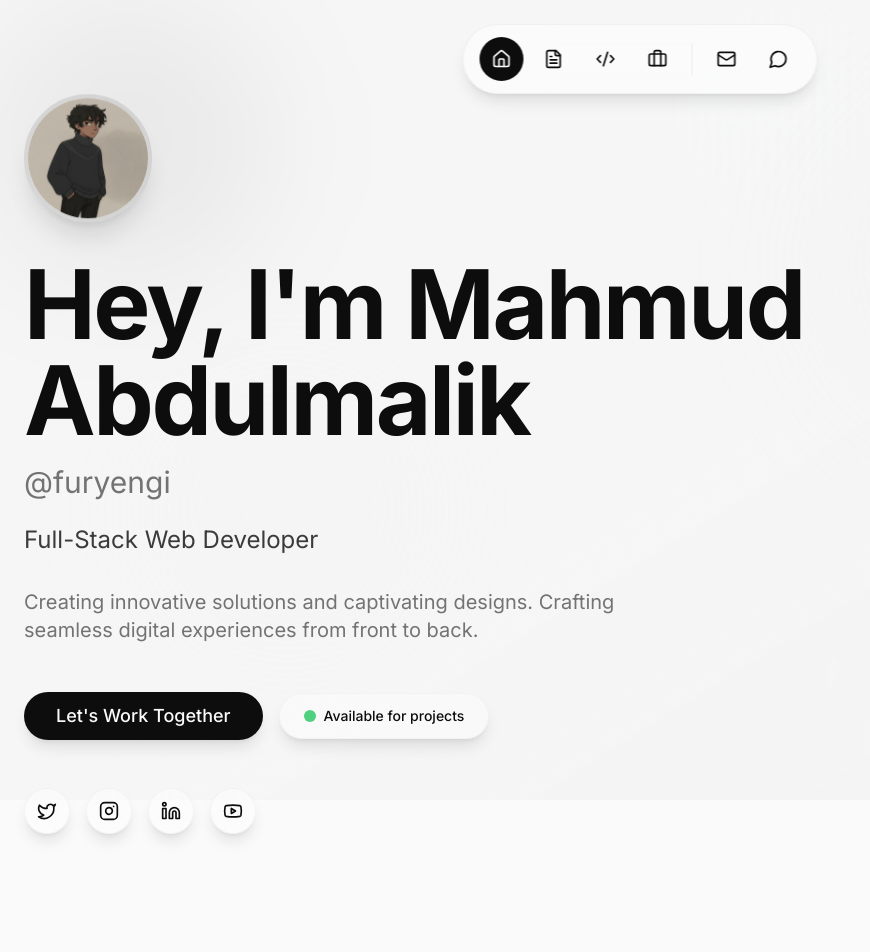
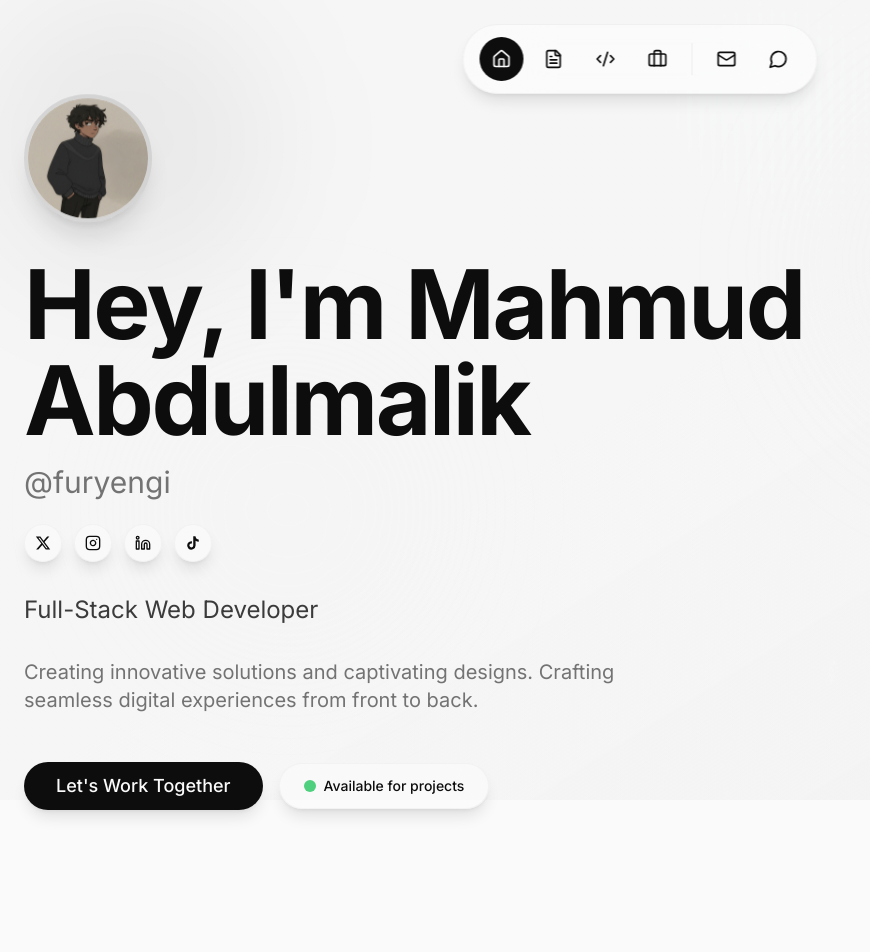
Before and after one commit to furyengi/furyengi-portfolio-showcase, a React (Vite) app: page / in a window 1280 px wide. Shown: the top 952 px of the page, without its empty margins (0-870 px from the left). Built offline with nearby package versions, Linux system fonts and the light colour scheme.

Commit message:
Update social media icons

```diff
--- a/src/components/Hero.tsx
+++ b/src/components/Hero.tsx
@@ -1,13 +1,13 @@
-import { Twitter, Instagram, Linkedin, Youtube } from "lucide-react";
+import { Instagram, Linkedin } from "lucide-react";
 import { Button } from "@/components/ui/button";
 import profileImage from "@/assets/profile-image.jpg";
 
 const Hero = () => {
   const socialLinks = [
-    { icon: Twitter, label: "X (Twitter)", url: "https://x.com/furyengi" },
+    { icon: "x", label: "X (Twitter)", url: "https://x.com/furyengi" },
     { icon: Instagram, label: "Instagram", url: "https://instagram.com/furyengi" },
     { icon: Linkedin, label: "LinkedIn", url: "https://linkedin.com/in/furyengi" },
-    { icon: Youtube, label: "TikTok", url: "https://tiktok.com/@furyengi" },
+    { icon: "tiktok", label: "TikTok", url: "https://tiktok.com/@furyengi" },
   ];
 
   return (
@@ -30,6 +30,56 @@ const Hero = () => {
         <p className="text-2xl md:text-3xl text-muted-foreground mb-6">
           @furyengi
         </p>
+
+        <div className="flex items-center gap-3 mb-8">
+          {socialLinks.map((social) => {
+            if (social.icon === "x") {
+              return (
+                <a
+                  key={social.label}
+                  href={social.url}
+                  target="_blank"
+                  rel="noopener noreferrer"
+                  className="p-2.5 rounded-full glass hover:bg-primary hover:text-primary-foreground transition-all duration-300 hover:scale-110"
+                  aria-label={social.label}
+                >
+                  <svg className="w-4 h-4" viewBox="0 0 24 24" fill="currentColor">
+                    <path d="M18.244 2.25h3.308l-7.227 8.26 8.502 11.24H16.17l-5.214-6.817L4.99 21.75H1.68l7.73-8.835L1.254 2.25H8.08l4.713 6.231zm-1.161 17.52h1.833L7.084 4.126H5.117z"/>
+                  </svg>
+                </a>
+              );
+            }
+            if (social.icon === "tiktok") {
+              return (
+                <a
+                  key={social.label}
+                  href={social.url}
+                  target="_blank"
+                  rel="noopener noreferrer"
+                  className="p-2.5 rounded-full glass hover:bg-primary hover:text-primary-foreground transition-all duration-300 hover:scale-110"
+                  aria-label={social.label}
+                >
+                  <svg className="w-4 h-4" viewBox="0 0 24 24" fill="currentColor">
+                    <path d="M19.59 6.69a4.83 4.83 0 0 1-3.77-4.25V2h-3.45v13.67a2.89 2.89 0 0 1-5.2 1.74 2.89 2.89 0 0 1 2.31-4.64 2.93 2.93 0 0 1 .88.13V9.4a6.84 6.84 0 0 0-1-.05A6.33 6.33 0 0 0 5 20.1a6.34 6.34 0 0 0 10.86-4.43v-7a8.16 8.16 0 0 0 4.77 1.52v-3.4a4.85 4.85 0 0 1-1-.1z"/>
+                  </svg>
+                </a>
+              );
+            }
+            const Icon = social.icon;
+            return (
+              <a
+                key={social.label}
+                href={social.url}
+                target="_blank"
+                rel="noopener noreferrer"
+                className="p-2.5 rounded-full glass hover:bg-primary hover:text-primary-foreground transition-all duration-300 hover:scale-110"
+                aria-label={social.label}
+              >
+                <Icon className="w-4 h-4" />
+              </a>
+            );
+          })}
+        </div>
 
         <p className="text-xl md:text-2xl text-foreground/80 mb-8 max-w-3xl text-balance">
           Full-Stack Web Developer
@@ -54,24 +104,6 @@ const Hero = () => {
             <span className="text-sm font-medium">Available for projects</span>
           </div>
         </div>
-
-        <div className="flex items-center gap-4">
-          {socialLinks.map((social) => {
-            const Icon = social.icon;
-            return (
-              <a
-                key={social.label}
-                href={social.url}
-                target="_blank"
-                rel="noopener noreferrer"
-                className="p-3 rounded-full glass hover:bg-primary hover:text-primary-foreground transition-all duration-300 hover:scale-110"
-                aria-label={social.label}
-              >
-                <Icon className="w-5 h-5" />
-              </a>
-            );
-          })}
-        </div>
       </div>
     </section>
   );
```
